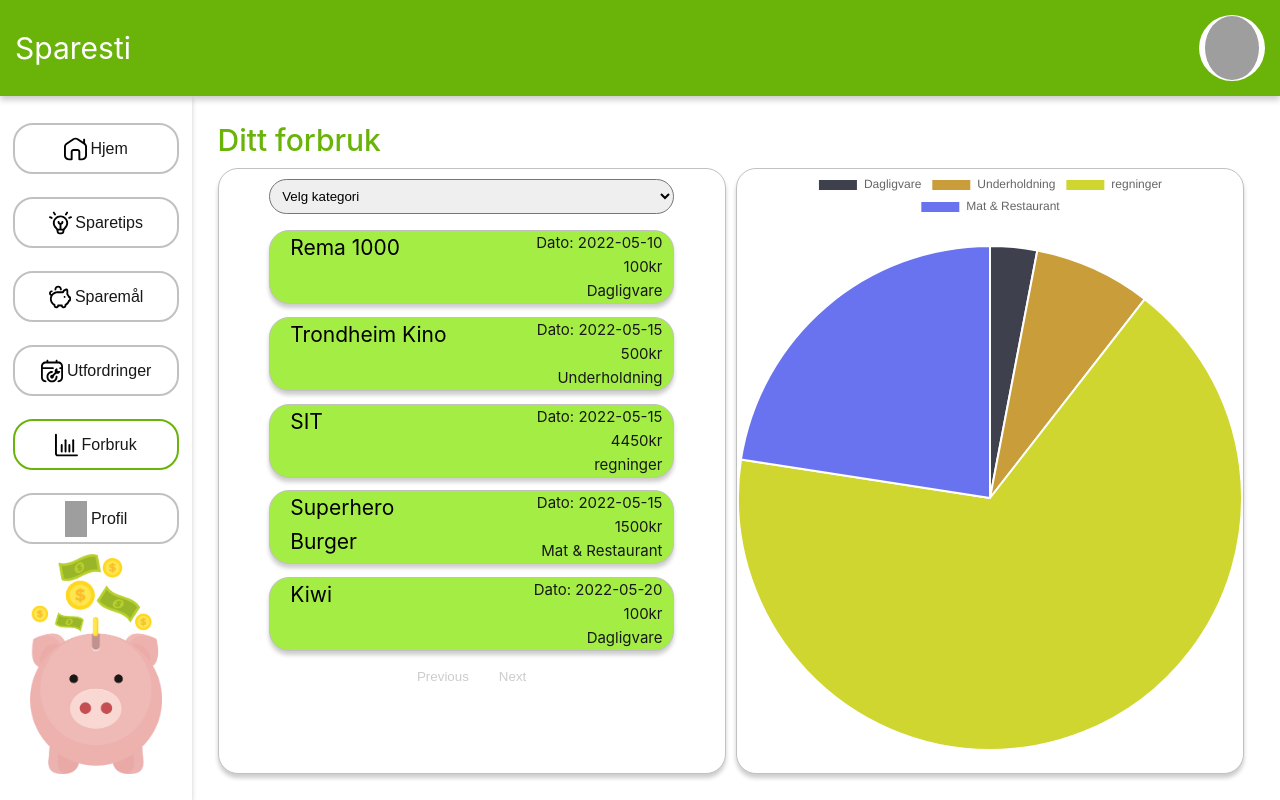
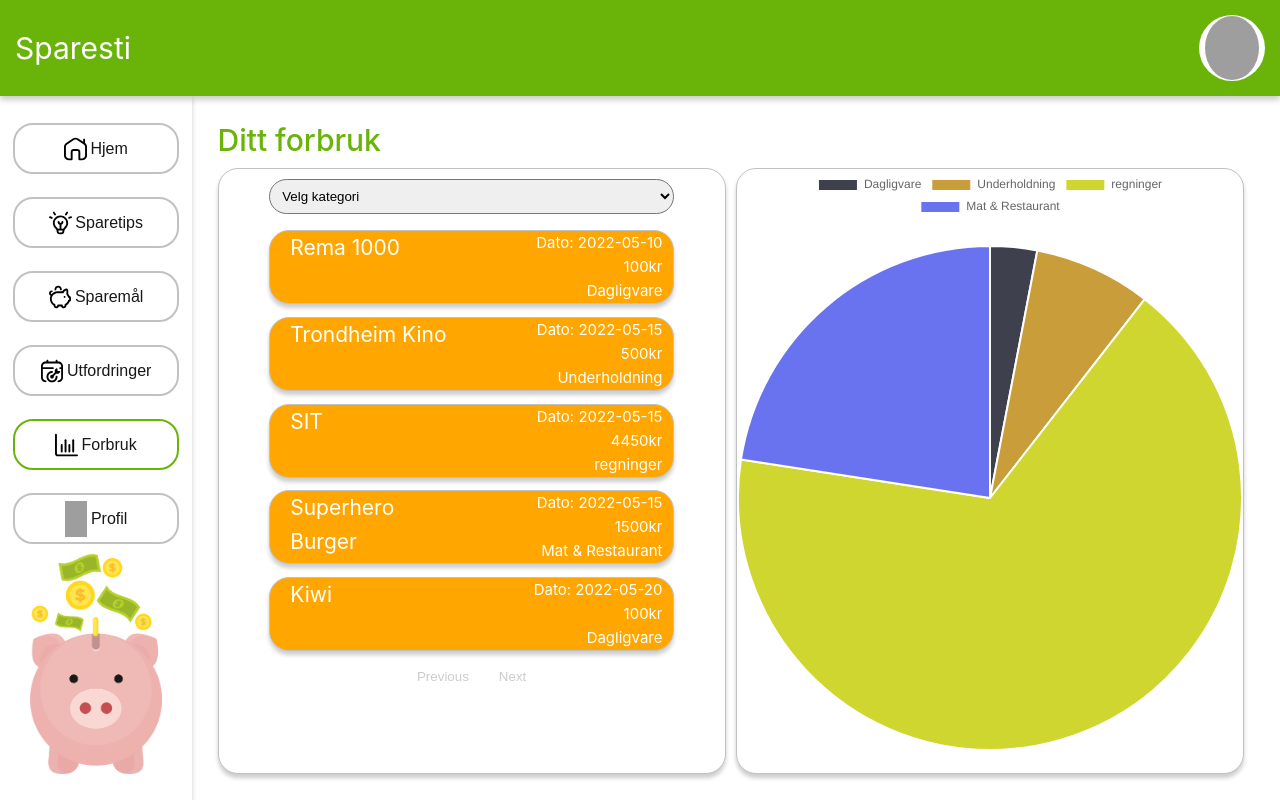
Before and after one commit to jensmjahle/Sparesti-frontend, a Vue app: page /homepage/economy in a window 1280 px wide. Built offline with nearby package versions, Linux system fonts and the light colour scheme; grey boxes are pictures that could not be loaded.

Commit message:
Changed the color of the transaction component

```diff
--- a/src/components/economy/TransactionComponent.vue
+++ b/src/components/economy/TransactionComponent.vue
@@ -53,7 +53,7 @@ const toggleExpand = () => {
   display:flex;
   overflow: hidden;
   transition: height 0.3s ease;
-  background-color: var(--vt-c-kellyGreen-Light)
+  background-color: var(--vt-c-Orange)
 }
 
 .component.expanded {
@@ -80,7 +80,7 @@ const toggleExpand = () => {
   padding-left: 20px;
   font-size:1.4em;
   word-break: break-word;
-  color: black;
+  color: white;
 
 }
 
@@ -90,6 +90,7 @@ const toggleExpand = () => {
   width: 95%;
   justify-content: right;
   font-size: 1em;
+  color: white;
 }
 
 
```
